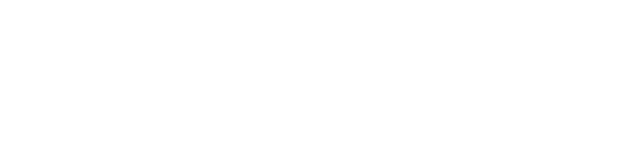
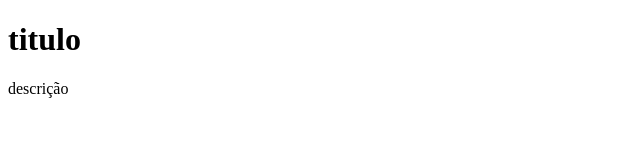
Before and after one commit to MatheusMartinez54/aprendendo, a plain HTML site: page Index.html in a window 1280 px wide. Shown: the whole page, without its empty margins (0-640 px from the left). Drawn offline with Linux system fonts and the light colour scheme.

Commit message:
primeira brand

```diff
--- a/Index.html
+++ b/Index.html
@@ -6,7 +6,8 @@
     <title>Document</title>
 </head>
 <body>
-
+<H1> titulo</H1>
+<p>descrição</p>
 
 </body>
 </html>
```
